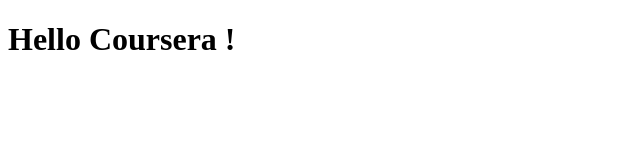
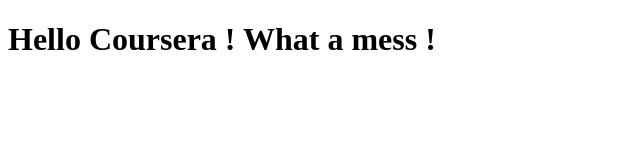
Before and after one commit to llilyth/llilyth-coursera-HTML-CSS-javascript-YChaikin, a plain HTML site: page site/index.html in a window 1280 px wide. Shown: the whole page, without its empty margins (0-640 px from the left). Drawn offline with Linux system fonts and the light colour scheme.

Commit message:
Addition to further mess

```diff
--- a/site/index.html
+++ b/site/index.html
@@ -6,6 +6,6 @@
 	<title>Hello Coursera</title>
 </head>
 <body>
-<h1>Hello Coursera !</h1>
+<h1>Hello Coursera ! What a mess ! </h1>
 </body>
 </html>
```
